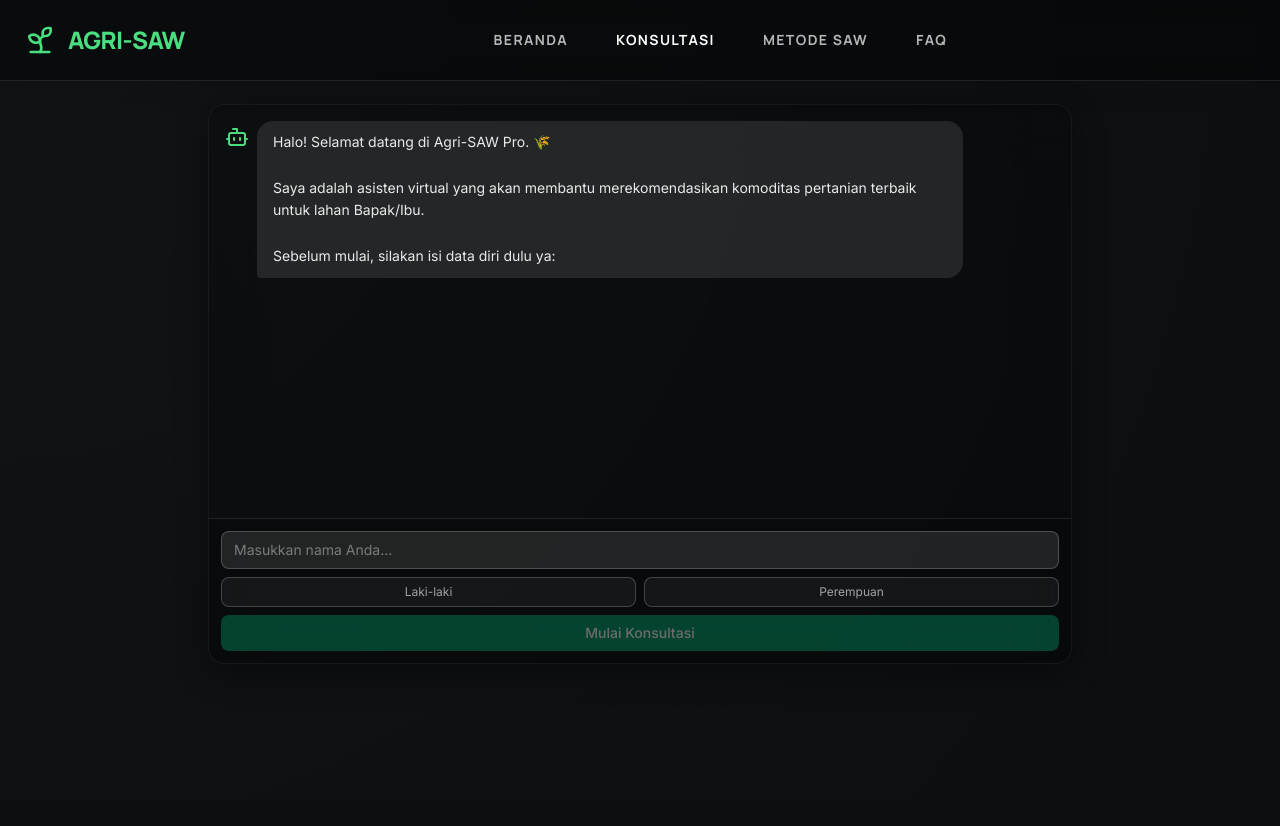
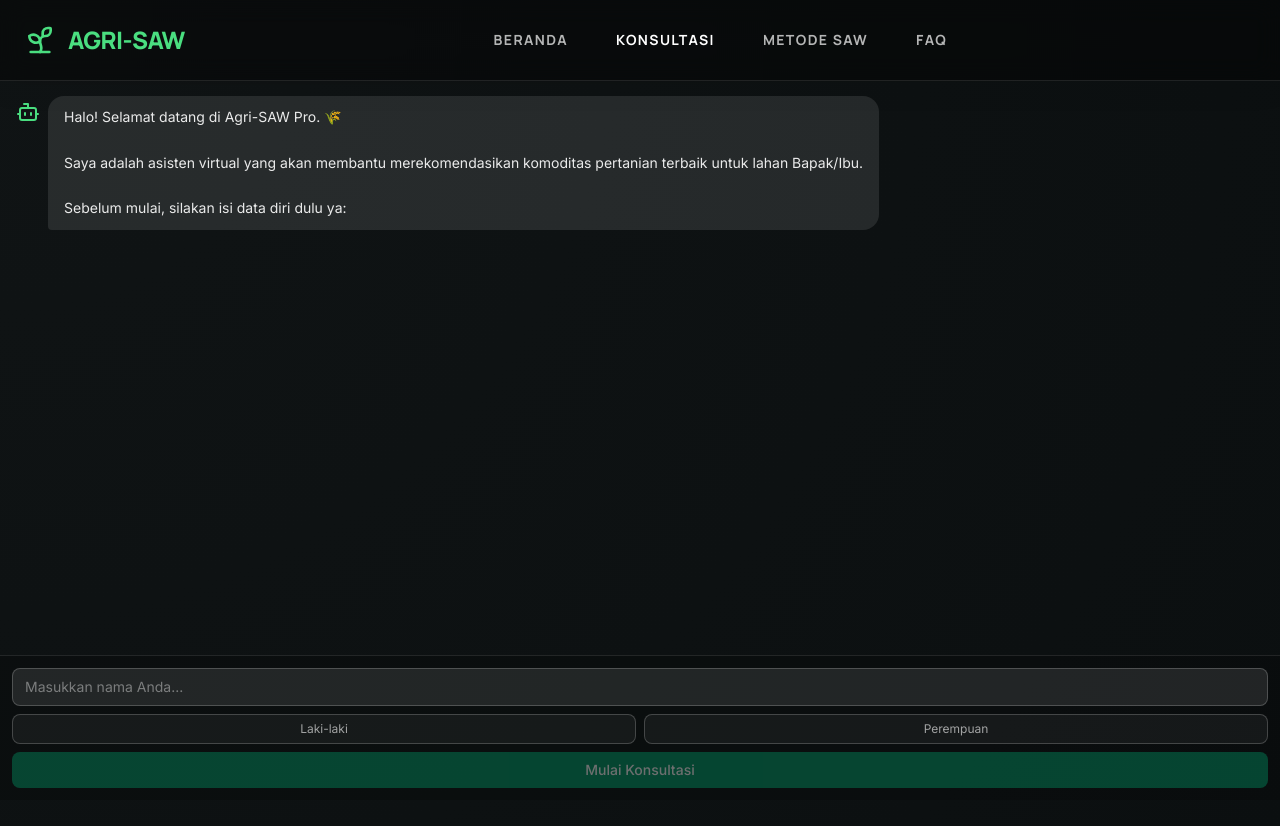
Before and after one commit to AKAL30ftr/Agrilenss-SAW-Simple-Additive-Weighting-, a Next.js app: page /analyze in a window 1280 px wide. Shown: the top 826 px of the page. Before the commit the page ends 800 px from the top, so only its background shows below. Built offline with nearby package versions, Linux system fonts and the light colour scheme.

Commit message:
revert: analyze page — full screen height, no container

```diff
--- a/app/analyze/page.tsx
+++ b/app/analyze/page.tsx
@@ -2,10 +2,8 @@ import ChatWidget from '@/components/ChatWidget';
 
 export default function Analyze() {
   return (
-    <div className="max-w-4xl mx-auto px-4 py-6">
-      <div className="glass-card rounded-2xl overflow-hidden" style={{ height: '70vh', minHeight: '500px' }}>
-        <ChatWidget fullPage />
-      </div>
+    <div className="h-[calc(100vh-5rem)]">
+      <ChatWidget fullPage />
     </div>
   );
 }
```
Also changed, not shown: 1 other file (tests, documents, lock files or other folders).
